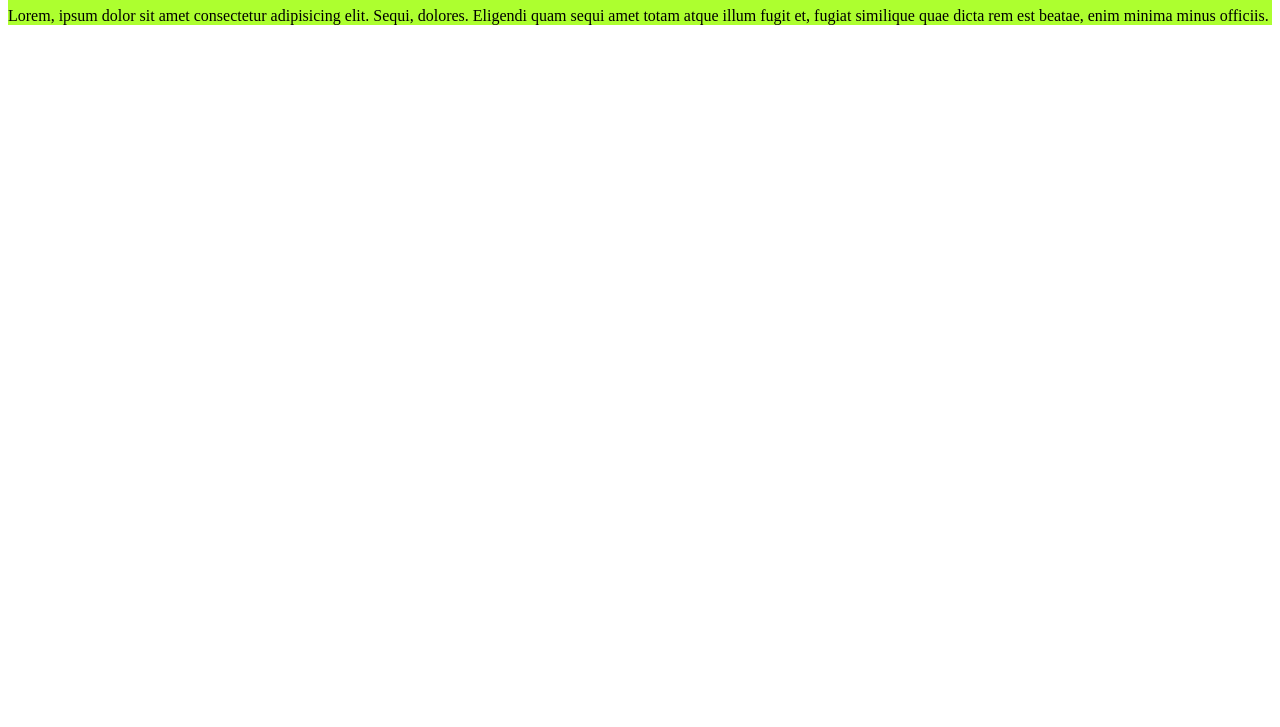
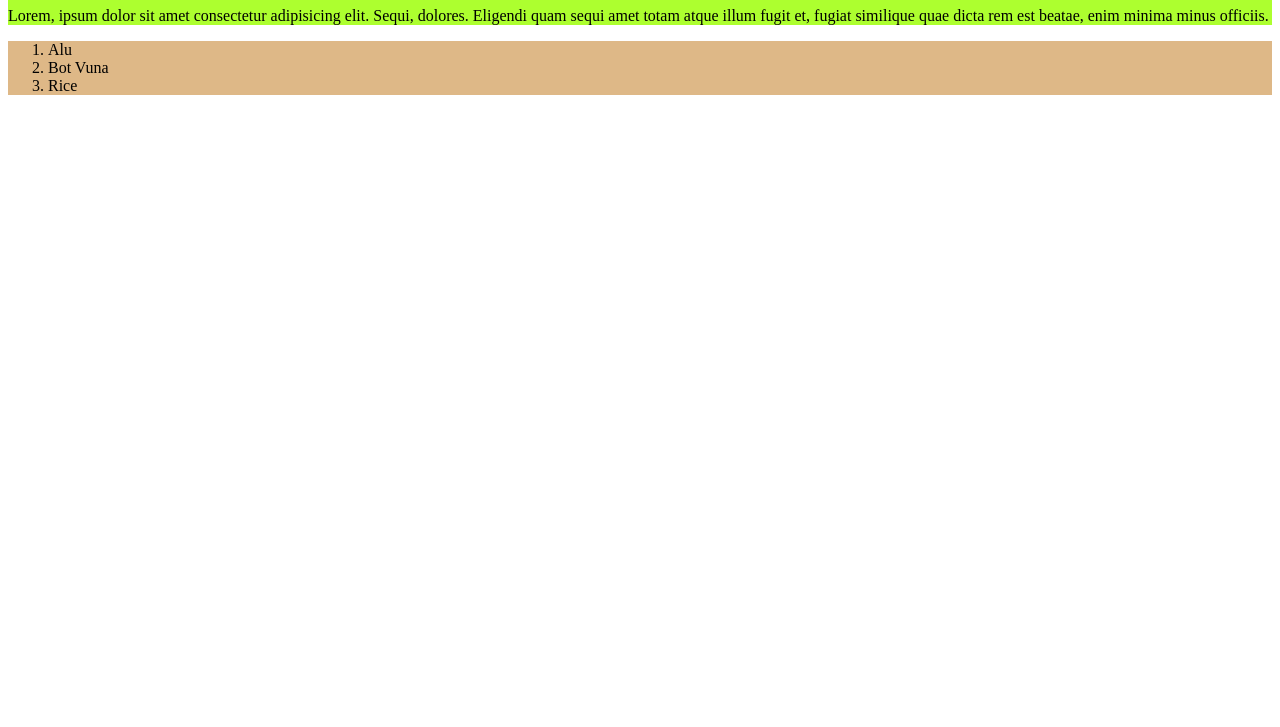
Before and after one commit to ohidursohag/My-first-project, a plain HTML site: page index.html in a window 1280 px wide. Shown: the part 73-800 px from the top of the page. Drawn offline with Linux system fonts and the light colour scheme.

Commit message:
First Commit

```diff
--- a/index.html
+++ b/index.html
@@ -11,5 +11,12 @@
       <H1>My First project</H1>
       <p>Lorem, ipsum dolor sit amet consectetur adipisicing elit. Sequi, dolores. Eligendi quam sequi amet totam atque illum fugit et, fugiat similique quae dicta rem est beatae, enim minima minus officiis.</p>
    </div>
+<div class="list">
+   <ol>
+      <li>Alu</li>
+      <li>Bot Vuna</li>
+      <li>Rice</li>
+   </ol>
+</div>
 </body>
 </html>
--- a/styles.css
+++ b/styles.css
@@ -2,3 +2,6 @@ div {
    background-color: greenyellow;
 
 }
+.list {
+   background-color: burlywood;
+}
```
